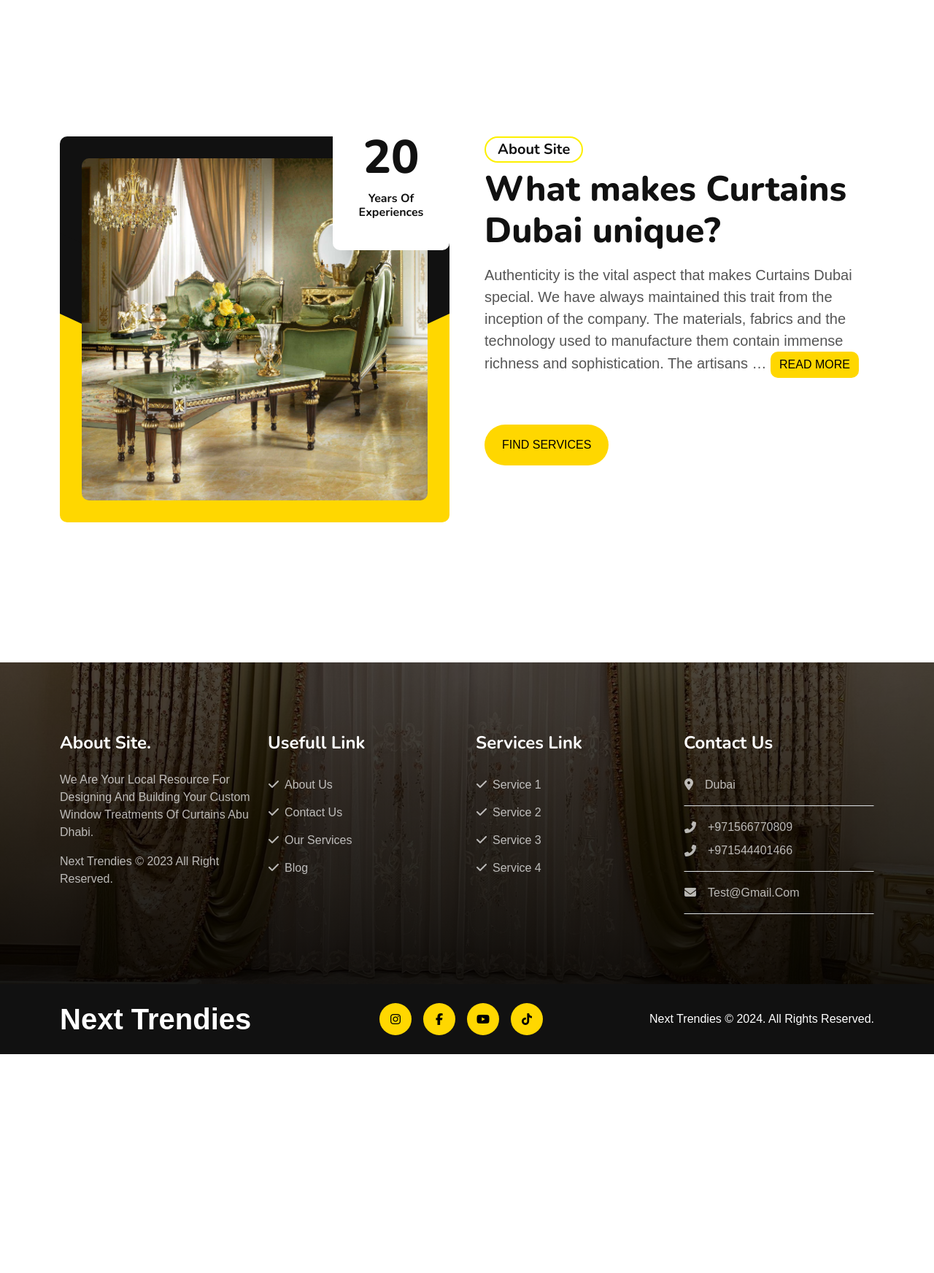
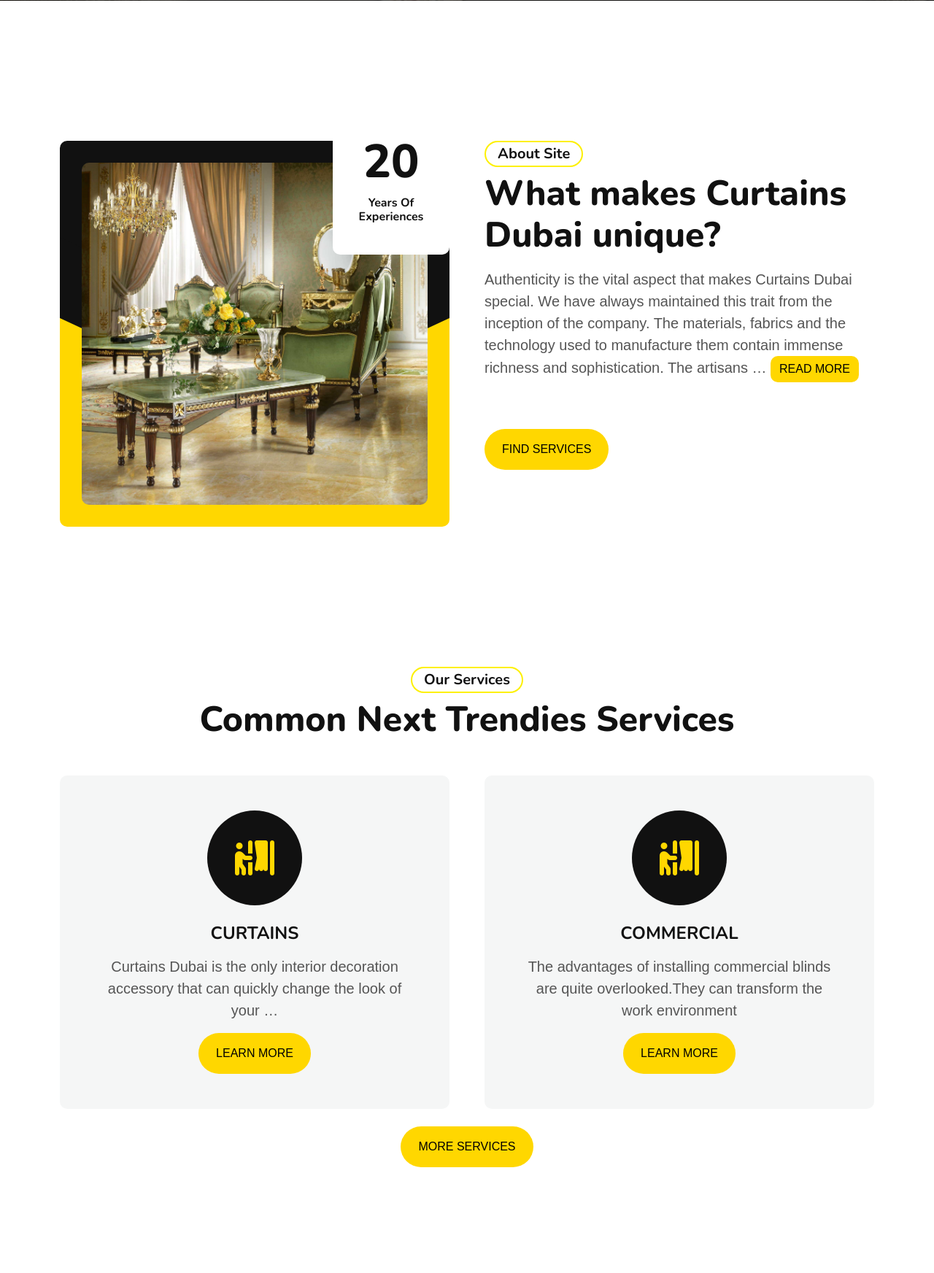
Before and after one commit to Mmy2000/blinds_store, a Django app: page / in a window 1280 px wide. Shown: the part 1090-2835 px from the top of the page at 73% size. Before the commit the page ends 2535 px from the top, so only its background shows below. Run offline with Django 4.2, Linux system fonts and the light colour scheme; data comes from the database, SQL or seed files in the repository; both versions use the stored data as it was after the commit; some libraries are stand-ins or nearby versions.

Commit message:
starting with models

```diff
--- a/service/templates/services.html
+++ b/service/templates/services.html
@@ -23,7 +23,7 @@ Services
             <div class="container text-center py-5">
                 <div class="text-center mb-5 wow fadeInUp" data-wow-delay=".3s">
                     <h5 class="mb-2 px-3 py-1 text-dark rounded-pill d-inline-block border border-2 border-primary">Our Services</h5>
-                    <h1 class="display-5">Common Pest Control Services</h1>
+                    <h1 class="display-5">Common Next Trendies Services</h1>
                 </div>
                 <div class="row g-5">
                     {% for service in services %}
@@ -31,7 +31,7 @@ Services
                         <div class="bg-light rounded p-5 services-item">
                             <div class="d-flex" style="align-items: center; justify-content: center;">
                                 <div class="mb-4 rounded-circle services-inner-icon">
-                                    <i class="fa fa-spider fa-3x text-primary"></i>
+                                    <i class="{{service.icon}} fa-3x text-primary"></i>
                                 </div>
                             </div>
                             <h4>{{service}}</h4>
--- a/settings/templates/home.html
+++ b/settings/templates/home.html
@@ -72,5 +72,82 @@ Home
             </div>
         </div>
         <!-- About End -->
+         <!-- Services Start -->
+        <div class="container-fluid services py-5">
+            <div class="container text-center py-5">
+                <div class="text-center mb-5 wow fadeInUp" data-wow-delay=".3s">
+                    <h5 class="mb-2 px-3 py-1 text-dark rounded-pill d-inline-block border border-2 border-primary">Our Services</h5>
+                    <h1 class="display-5">Common Next Trendies Services</h1>
+                </div>
+                <div class="row g-5">
+                    {% for service in services %}
+                    <div class="col-xxl-3 col-lg-6 col-md-6 col-sm-12 wow fadeInUp" data-wow-delay=".3s">
+                        <div class="bg-light rounded p-5 services-item">
+                            <div class="d-flex" style="align-items: center; justify-content: center;">
+                                <div class="mb-4 rounded-circle services-inner-icon">
+                                    <i class="{{service.icon}} fa-3x text-primary"></i>
+                                </div>
+                            </div>
+                            <h4>{{service}}</h4>
+                            <p class="fs-5">{{service.description|safe|truncatewords:31}} </p>
+                             <a href="{% url 'service_details' service.slug %}" class="btn btn-primary border-0 rounded-pill px-4 py-3">Learn More</a>
+                        </div>
+                    </div>
+                    {% endfor %}
+                </div>
+                <a href="{% url 'services'%}" class="btn btn-primary border-0 rounded-pill px-4 py-3 mt-4 wow fadeInUp" data-wow-delay=".3s">More Services</a>
+            </div>
+        </div>
+        <!-- Services End -->
+         <!-- Blinds Start -->
+        <div class="container-fluid py-5">
+            <div class="container py-5">
+                <div class="text-center mb-5 wow fadeInUp" data-wow-delay=".3s">
+                    <h5 class="mb-2 px-3 py-1 text-dark rounded-pill d-inline-block border border-2 border-primary">Our Recent Work</h5>
+                    <h1 class="display-5">Our recently Blinds Work</h1>
+                </div>
+                <div class="row g-5">
+                    {% for blind in blinds %}
+                    <div class="col-xxl-4 col-lg-6 col-md-6 col-sm-12 wow fadeInUp" data-wow-delay=".3s">
+                        <div class="project-item">
+                            <div class="project-left bg-dark"></div>
+                            <div class="project-right bg-dark"></div>
+                            <img src="{{blind.image.url}}" class="img-fluid h-100" alt="img">
+                            <a href="{% url 'blinds_details' blind.slug%}" class="fs-4 fw-bold text-center">{{blind.title}}</a>
+                        </div>
+                    </div>
+                    {% endfor %}
+                </div>
+                <div class="d-flex justify-content-center">
+                <a href="{% url 'blinds_list'%}" class="btn btn-primary border-0  rounded-pill px-4 py-3 mt-4 wow fadeInUp" data-wow-delay=".3s">Show More</a>
+                </div>
+            </div>
+        </div>
+        <!-- Blinds End -->
+         <!-- Curtains Start -->
+        <div class="container-fluid py-5">
+            <div class="container py-5">
+                <div class="text-center mb-5 wow fadeInUp" data-wow-delay=".3s">
+                    <h5 class="mb-2 px-3 py-1 text-dark rounded-pill d-inline-block border border-2 border-primary">Our Recent Work</h5>
+                    <h1 class="display-5">Our recently Curtains Work</h1>
+                </div>
+                <div class="row g-5">
+                    {% for curtain in curtains %}
+                    <div class="col-xxl-4 col-lg-6 col-md-6 col-sm-12 wow fadeInUp" data-wow-delay=".3s">
+                        <div class="project-item">
+                            <div class="project-left bg-dark"></div>
+                            <div class="project-right bg-dark"></div>
+                            <img src="{{curtain.image.url}}" class="img-fluid h-100" alt="img">
+                            <a href="{% url 'curtains_details' curtain.slug%}" class="fs-4 fw-bold text-center">{{curtain.title}}</a>
+                        </div>
+                    </div>
+                    {% endfor %}
+                </div>
+                <div class="d-flex justify-content-center">
+                <a href="{% url 'curtains_list'%}" class="btn btn-primary border-0  rounded-pill px-4 py-3 mt-4 wow fadeInUp" data-wow-delay=".3s">Show More</a>
+                </div>
+            </div>
+        </div>
+        <!-- Curtains End -->
 
 {% endblock body %}
--- a/settings/views.py
+++ b/settings/views.py
@@ -1,5 +1,14 @@
 from django.shortcuts import render
-
+from service.models import Services
+from products.models import Blinds , Curtains
 # Create your views here.
 def home(request):
-    return render(request , 'home.html' )
+    services = Services.objects.all()[:4]
+    blinds = Blinds.objects.all()[:3]
+    curtains = Curtains.objects.all()[:3]
+    context = {
+        'services':services,
+        'blinds':blinds,
+        'curtains':curtains
+    }
+    return render(request , 'home.html' , context )
--- a/static/css/style.css
+++ b/static/css/style.css
@@ -782,6 +782,6 @@
     object-fit: contain;
 }
 .logo-style{
-    width: 150px;
+    width: 180px;
     object-fit: contain;
 }
--- a/templates/base.html
+++ b/templates/base.html
@@ -8,6 +8,7 @@
     <meta content="width=device-width, initial-scale=1.0" name="viewport">
     <meta content="" name="keywords">
     <meta content="" name="description">
+    <link href="{{myfooter.logo.url}}" rel="icon">
 
     <!-- Google Web Fonts -->
     <link rel="preconnect" href="https://fonts.googleapis.com">
```
Also changed, not shown: db.sqlite3.
